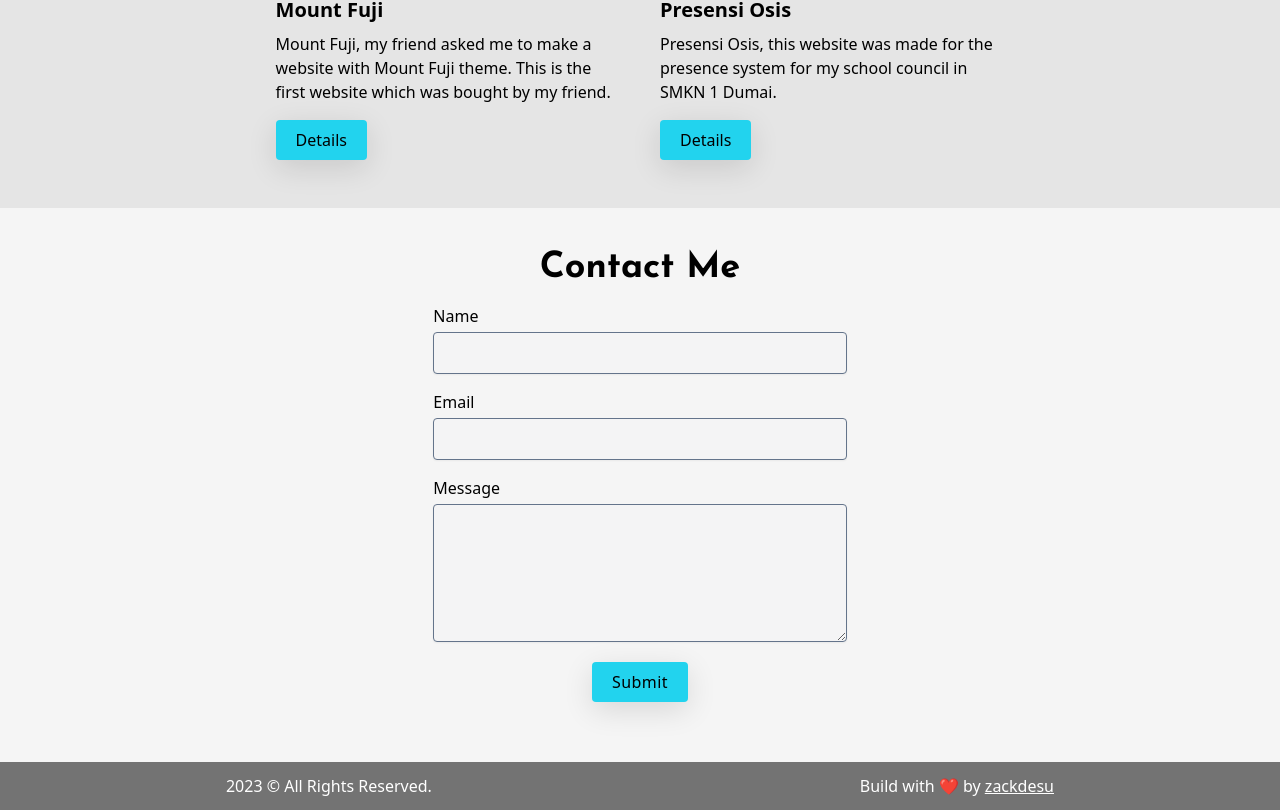
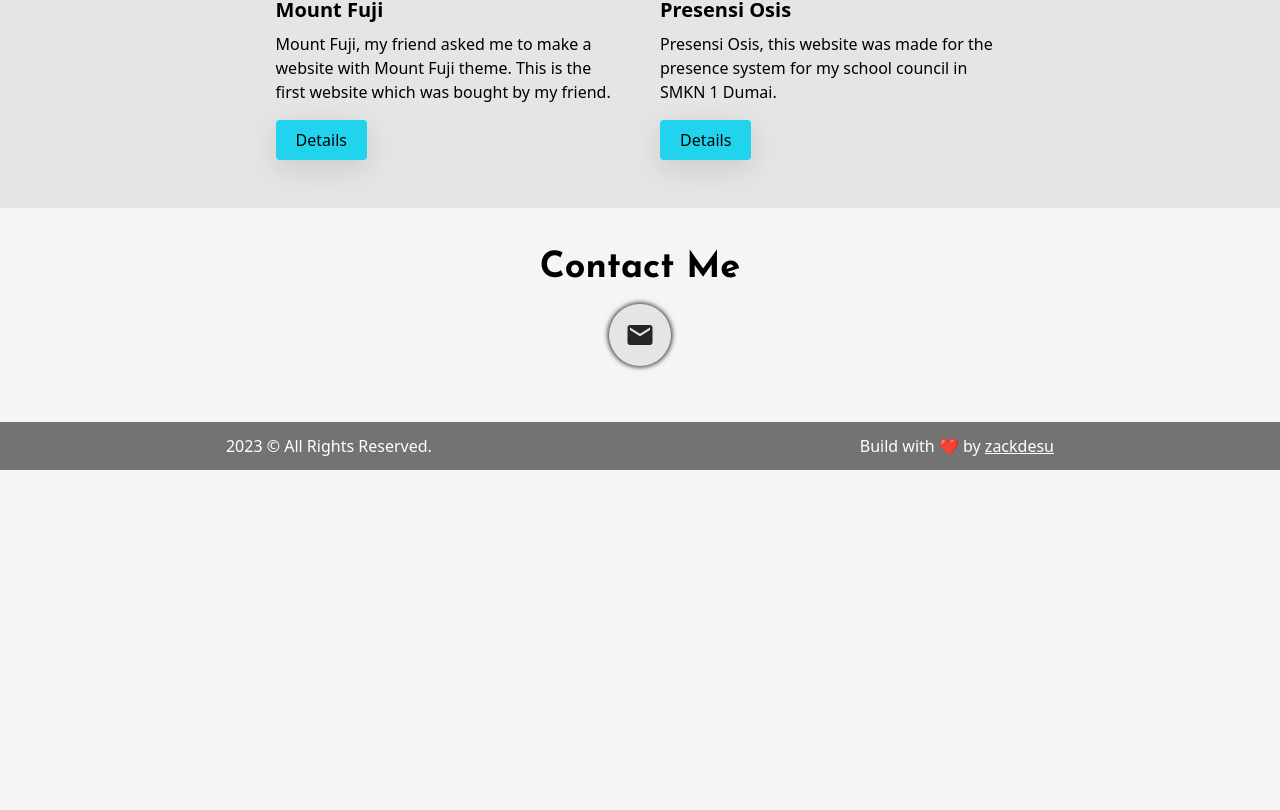
Before and after one commit to zackdesu/portfolio, a Next.js app: page / in a window 1280 px wide. Shown: the part 2529-3339 px from the top of the page. After the commit the page ends 2999 px from the top, so only its background shows below. Built offline with nearby package versions, Linux system fonts and the light colour scheme.

Commit message:
contact fix

```diff
--- a/app/contact.jsx
+++ b/app/contact.jsx
@@ -1,89 +1,20 @@
 "use client";
 import React from "react";
-
+import { MdEmail } from "react-icons/md";
+import Icons from "@/components/Icons";
 const Contact = () => {
-  const handleSubmit = async (e) => {
-    e.preventDefault();
-
-    const data = {
-      name: e.target.Name.value,
-      email: e.target.Email.value,
-      message: e.target.Message.value,
-    };
-
-    const res = await fetch("/api/contact", {
-      method: "POST",
-      headers: {
-        "Content-Type": "application/json",
-      },
-      body: JSON.stringify(data),
-    });
-
-    const result = await res.json();
-
-    if (res.ok) {
-      alert(result.message);
-    } else {
-      alert(result.message);
-    }
-  };
-
-  const InputForm = ({ name, type = "text" }) => (
-    <div className="flex flex-col w-full sm:w-3/4 lg:w-1/2">
-      <label htmlFor={name} className="my-1 font-medium">
-        {name}
-      </label>
-      <input
-        type={type}
-        id={name}
-        name={name}
-        className={`mb-3 px-3 py-2 rounded border border-slate-500 shadow-sm focus:outline-none focus:border-cyan-500 bg-zinc-100 dark:bg-zinc-700 focus:ring-1 focus:ring-cyan-600 ${
-          type === "email" &&
-          "invalid:focus:border-pink-600 invalid:text-pink-700 invalid:focus:ring-pink-800"
-        }`}
-        autoComplete="off"
-        required
-      />
-    </div>
-  );
-
-  const TextAreaForm = ({ name, type = "text" }) => (
-    <div className="flex flex-col w-full sm:w-3/4 lg:w-1/2">
-      <label htmlFor={name} className="my-1 font-medium">
-        {name}
-      </label>
-      <textarea
-        type={type}
-        id={name}
-        name={name}
-        className={`mb-3 px-3 py-2 rounded border border-slate-500 shadow-sm focus:outline-none focus:border-cyan-500 bg-zinc-100 dark:bg-zinc-700`}
-        autoComplete="off"
-        rows={5}
-        required
-      />
-    </div>
-  );
-
   return (
     <div
       className="flex flex-col items-center justify-center px-5 py-10"
       id="contact"
     >
       <h1 className="font-Josefin">Contact Me</h1>
-      <form
-        className="my-3 w-2/3 flex flex-col items-center"
-        onSubmit={handleSubmit}
-      >
-        <InputForm name="Name" />
-        <InputForm name="Email" type="email" />
-        <TextAreaForm name="Message" />
-        <button
-          type="submit"
-          className="bg-cyan-400 dark:bg-cyan-700 tracking-wide"
-        >
-          Submit
-        </button>
-      </form>
+      <Icons
+        icon={MdEmail}
+        url={
+          "mailto:zarchxxx@gmail.com?subject=Website Project&body=Hello Wongso Wijaya, "
+        }
+      />
     </div>
   );
 };
```
